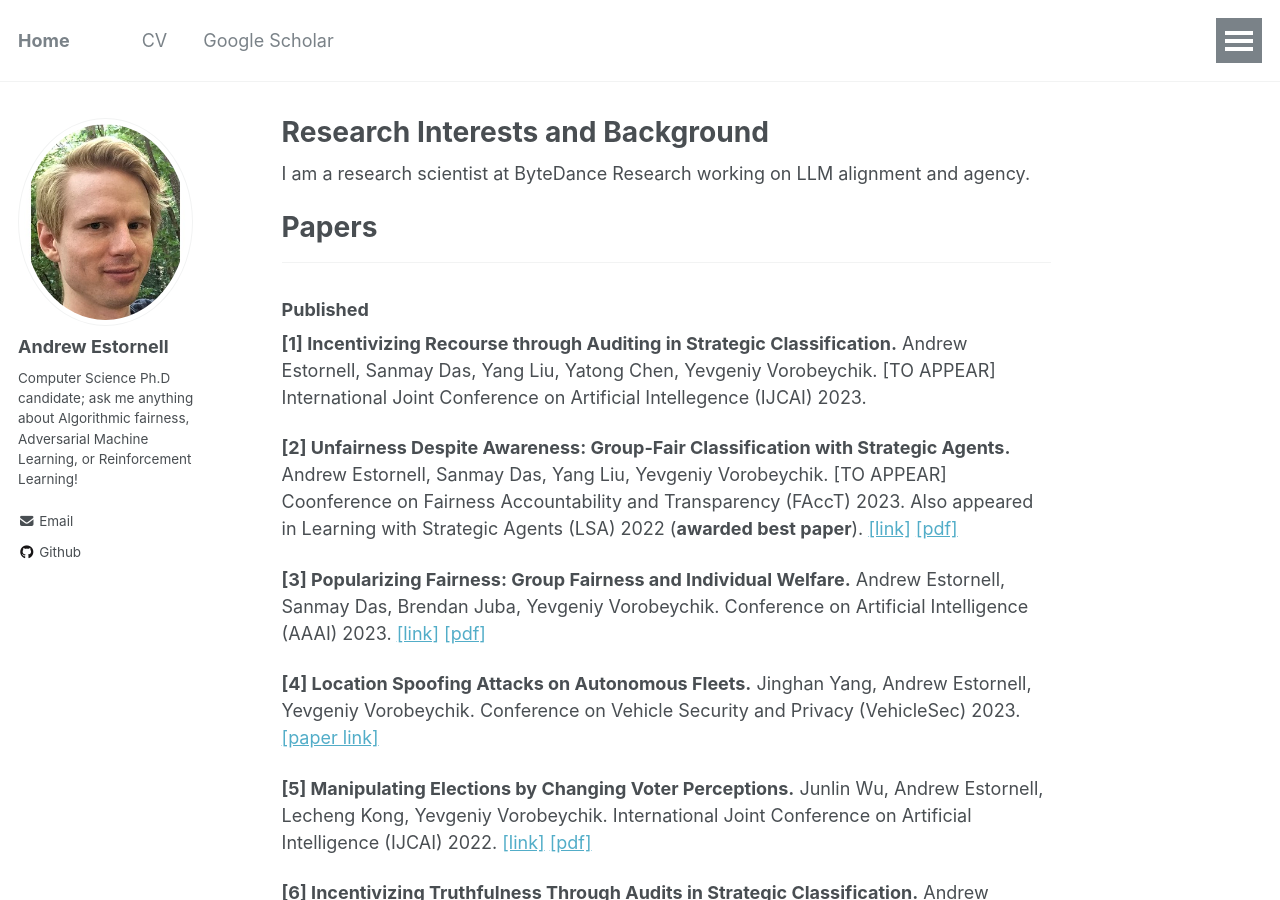
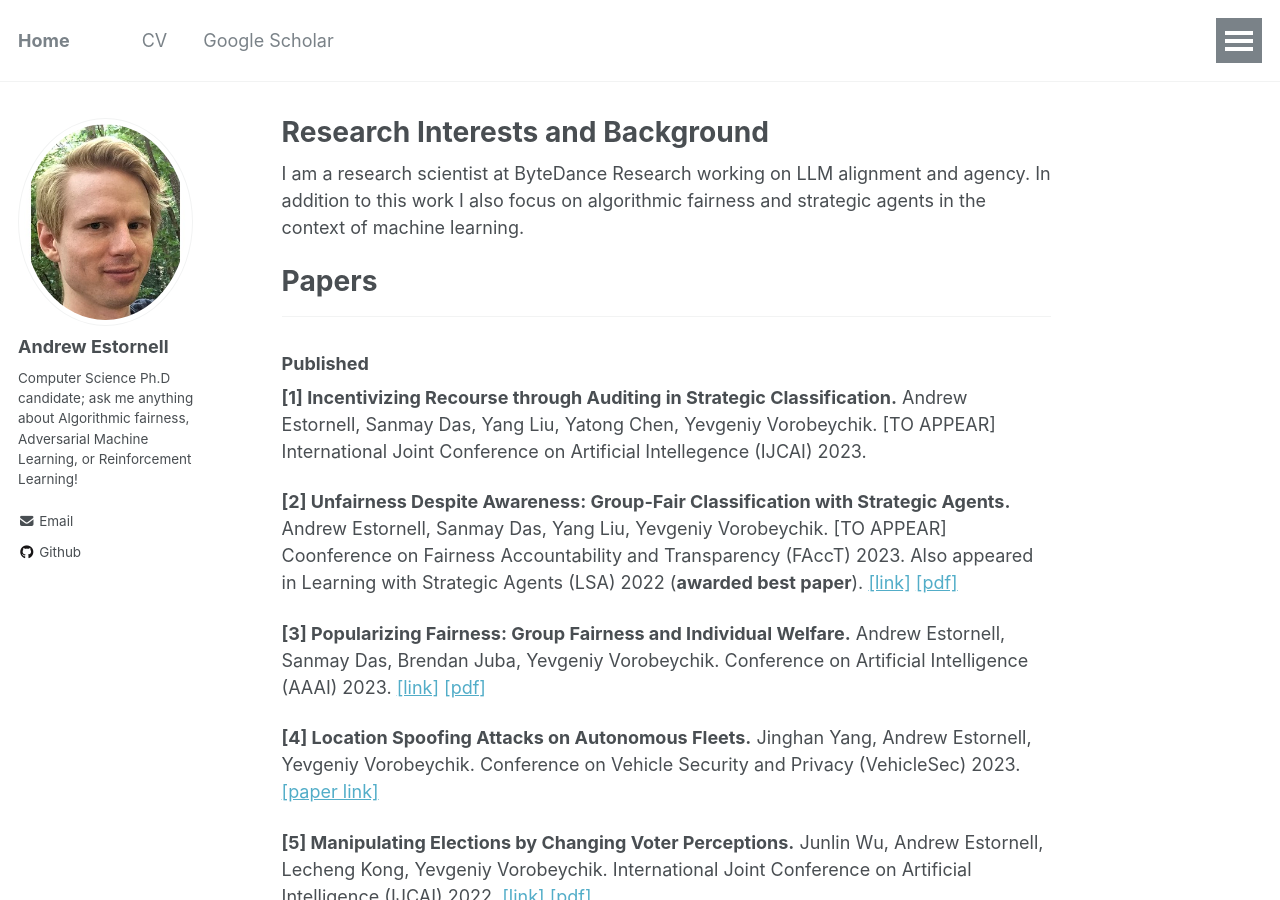
Before and after one commit to andrewEstornell/andrewEstornell.github.io, a Jekyll site: the page built from _pages/about.md, in a window 1280 px wide and 900 px high. Built offline with Jekyll 4.4.1, drawn with Linux system fonts in a browser that asks for light colours; nearby versions of some CDN libraries; a script bundle is joined from its source files by our own code; library files that are not in the unit come from our copies.

Commit message:
Update about.md

```diff
--- a/_pages/about.md
+++ b/_pages/about.md
@@ -9,7 +9,7 @@ redirect_from:
 ---
 
 
-I am a research scientist at ByteDance Research working on LLM alignment and agency.
+I am a research scientist at ByteDance Research working on LLM alignment and agency. In addition to this work I also focus on algorithmic fairness and strategic agents in the context of machine learning.
 
 
 
```
